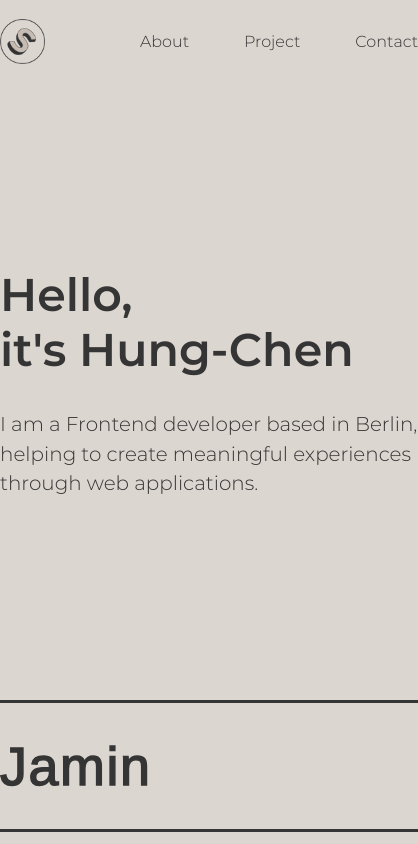
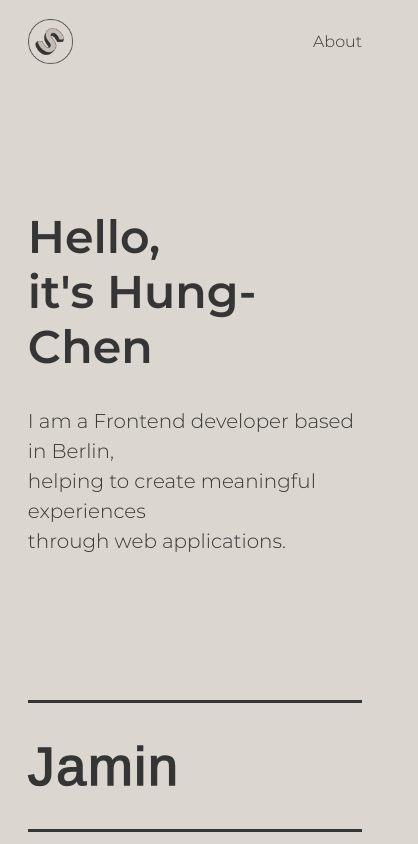
Before and after one commit to FseanU/Portfolio_1.0, a React (Create React App) app: page / in a window 390 px wide. Shown: the top 844 px of the page, 418 px wide, since content can reach past the window. Built offline with nearby package versions, Linux system fonts and the light colour scheme; a web font is replaced by a local one.

Commit message:
feat: Hide part of Navbar if on mobile device

```diff
--- a/src/components/Navbar.js
+++ b/src/components/Navbar.js
@@ -1,6 +1,7 @@
 import React from "react";
 import { Link } from "@reach/router";
 import styled from "styled-components/macro";
+import { useMediaQuery } from "react-responsive";
 import logo from "../assets/img/logo.png";
 
 const StyledNav = styled.nav`
@@ -51,6 +52,7 @@ const StyledList = styled.li`
 `;
 
 const Navbar = () => {
+  const isTabletOrBigger = useMediaQuery({ query: "(min-width: 768px)" });
   return (
     <StyledNav>
       <LogoLink to="/">
@@ -60,12 +62,16 @@ const Navbar = () => {
         <StyledList>
           <StyledLink to="/about">About</StyledLink>
         </StyledList>
+        {isTabletOrBigger && (
+          <>
             <StyledList>
               <SectionLink href="#project">Project</SectionLink>
             </StyledList>
             <StyledList>
               <SectionLink href="#contact">Contact</SectionLink>
             </StyledList>
+          </>
+        )}
       </StyledUL>
     </StyledNav>
   );
```
Lines whose indentation alone changed are shown as unchanged.
